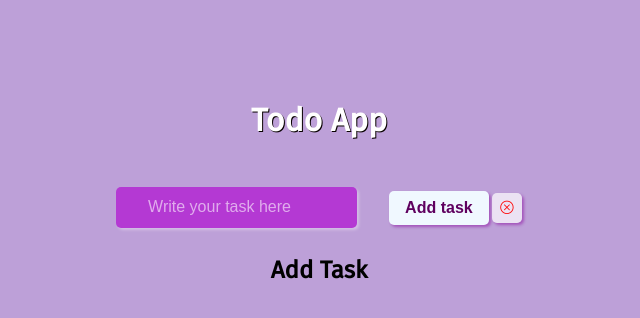
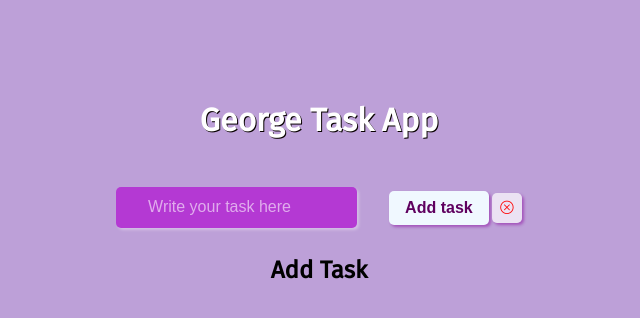
Before and after one commit to georgestcloud/task-list, a plain HTML site: page index.html in a window 1280 px wide. Shown: the whole page, without its empty margins (321-961 px from the left). Drawn offline with nearby package versions, Linux system fonts and the light colour scheme.

Commit message:
Update index.html

```diff
--- a/index.html
+++ b/index.html
@@ -152,7 +152,7 @@ button {
   <body>
     <div class="container">
       <header>
-        <h1 class="head">Todo App</h1>
+        <h1 class="head">George Task App</h1>
         <form id="add-tasks" class="add-task">
           <input
             required
```
